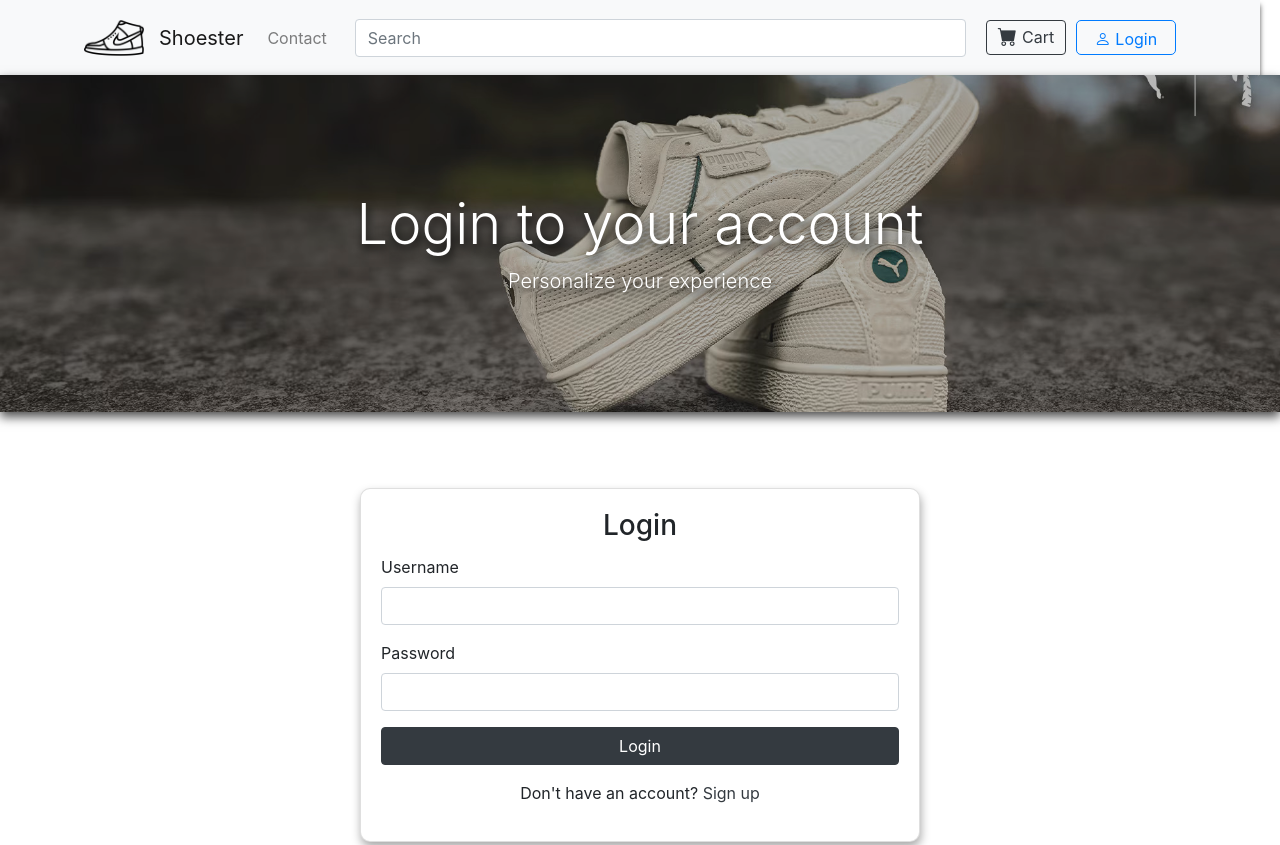
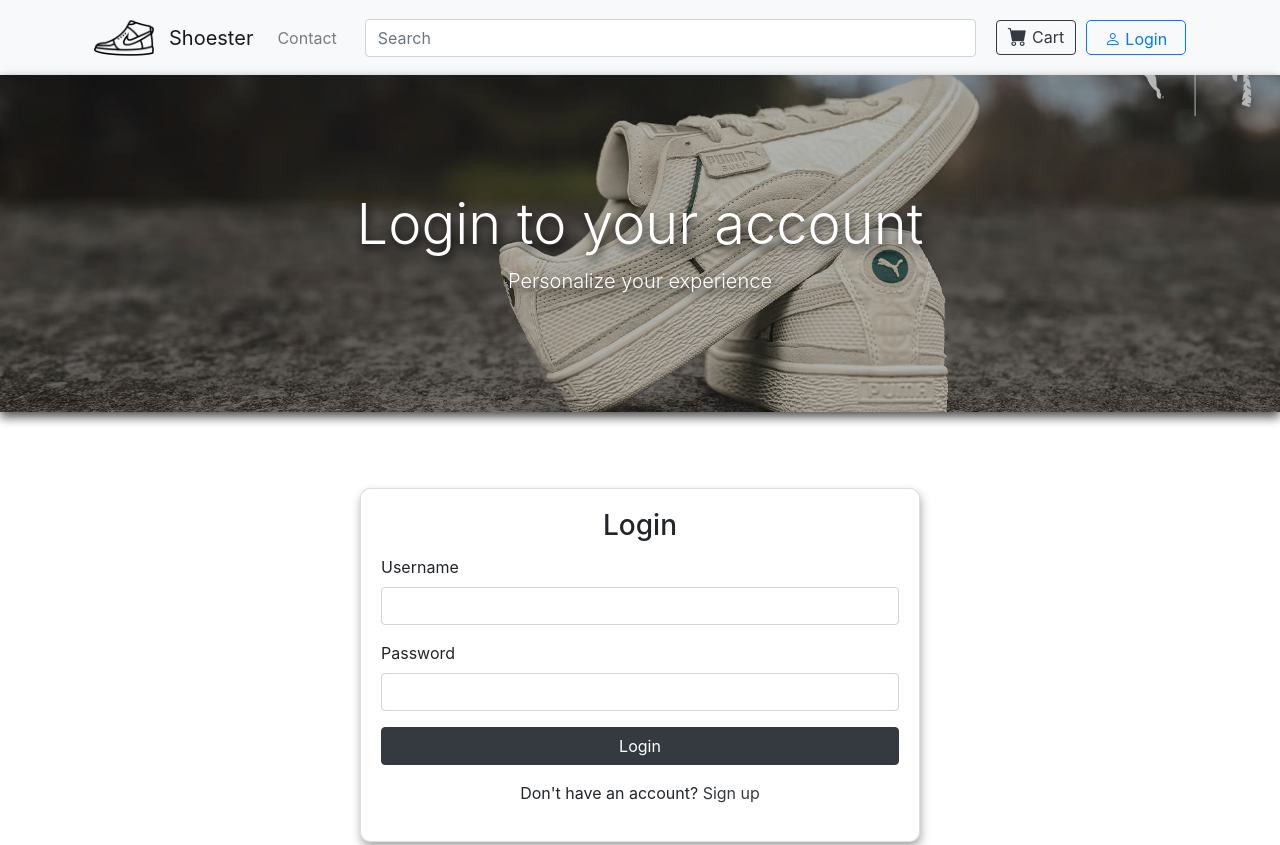
Before and after one commit to AvivMor7/Shoester, a website: page html/login_page.html in a window 1280 px wide. Shown: the top 845 px of the page. Drawn offline with nearby package versions, Linux system fonts and the light colour scheme; no server answers.

Commit message:
fixed the navbar being weired

```diff
--- a/css/main.css
+++ b/css/main.css
@@ -1,15 +1,13 @@
-/* Style for the navbar */
 #navbar {
     position: relative;
     height: 75px;
-    max-height: 75px;
     box-shadow: 0px 5px 5px rgba(0, 0, 0, 0.679);
     display: flex; /* Use flexbox for alignment */
     align-items: center; /* Center items vertically */
     justify-content: space-between; /* Space out items */
-    max-width: calc(100% - 20px); /* Adjust max width dynamically */
-    padding: 0 10px; /* Add some padding to the sides */
-    box-sizing: border-box; /* Ensure padding is included in max width */
+    width: 100%; /* Use full width */
+    padding: 0; /* Remove padding for testing */
+    box-sizing: border-box; /* Ensure padding is included in width */
 }
 
 /* Center align the navbar items */
@@ -20,7 +18,6 @@
     flex-grow: 1; /* Allow navbar items to take available space */
 }
 
-/* Style for authentication links */
 .auth-link {
     padding: 10px 15px; /* Adjust padding for better click area */
     font-weight: 500; /* Slightly bolder text */
--- a/js/main.js
+++ b/js/main.js
@@ -13,7 +13,7 @@ function createNavbar() {
                         <li class="nav-item" id="personalPageLink" style="display: none; margin-right: 20px;"><a class="nav-link" href="personal_page.html" class="auth-link">Profile</a></li>
                     </ul>
                     <div class="input-group rounded" id="search">
-                        <input type="search" id="searching_box" class="form-control rounded" placeholder="Search" aria-label="Search" aria-describedby="search-addon" onkeypress="checkEnter(event)"  style="margin-right: 20px;border-radius:50px;" />
+                        <input type="search" id="searching_box" class="form-control rounded" placeholder="Search" aria-label="Search" aria-describedby="search-addon" onkeypress="checkEnter(event)" style="margin-right: 20px;border-radius:50px;" />
                     </div>
                     <form class="d-flex" style="margin-left: auto;">
                         <a href="cart.html" id="cart_button" class="btn btn-outline-dark d-flex align-items-center justify-content-center" role="button" style="display: none;">
@@ -42,7 +42,6 @@ function createNavbar() {
         logout();
     });
 }
-
 
 
 function updateNavbar() {
```
